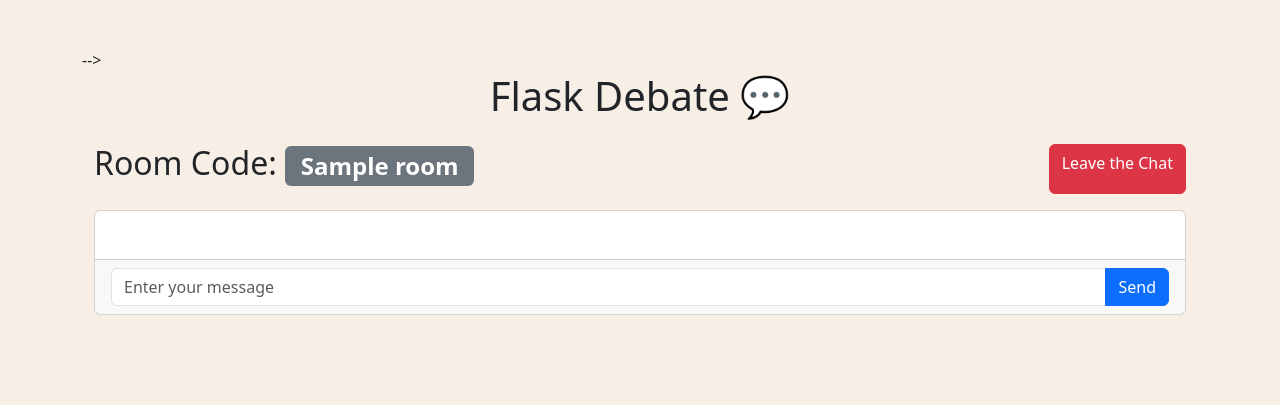
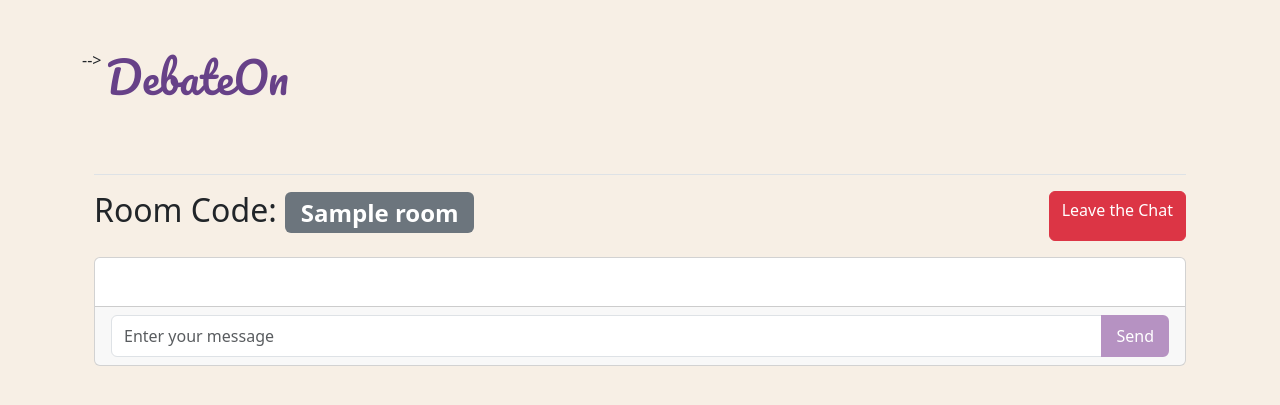
Before and after one commit to Sakib-Dalal/DebateOn, a Flask app: template templates/room.html in a window 1280 px wide. Shown: the top 405 px of the page. Run offline with Flask 3, Linux system fonts and the light colour scheme; tables that the repository leaves empty hold one stand-in row (values such as "Sample post"); the template is opened without the code that fills it: values that come from a table or form of the project are taken from there, most other values are stand-ins (such as "Sample title", 1, 10 or a date in 2020); some libraries are stand-ins or nearby versions.

Commit message:
update new features in playground

```diff
--- a/templates/room.html
+++ b/templates/room.html
@@ -1,19 +1,37 @@
-<!-- {% extends 'base.html' %}
-{% block content %} -->
+<!-- {% extends 'base.html' %} -->
+<!-- {% block content %} -->
+
 {% include "header.html" %}
 
 <div id="room-container" class="container">
-  <h1 class="text-center mb-4">Flask Debate 💬</h1>
+  <nav class="navbar navbar-expand-lg bg-body-light border-bottom">
+    <div class="container-fluid">
+        <a class="navbar-brand fs-2 fw-light mt-3" href="/">
+                <h1 class="logo" style="font-size: 43px; position: relative; top: -50px;">
+                    DebateOn
+                </h1>
+        </a>
+
+        <div class="login" style="direction: ltr;">
+          <div  id="navbarSupportedContent" >
+            <ul class="navbar-nav me-auto mb-2 mb-lg-0" style="display: flex; flex-direction: row; margin-top: 20px;">
+
+            </ul>
+          </div>
+        </div>
+
+      </div>
+    </nav>
 
   <!-- Room Code and Leave Button -->
-  <div class="d-flex justify-content-between mb-3">
+  <div class="d-flex justify-content-between mb-3 mt-3" style="">
     <h2>Room Code: <span class="badge bg-secondary">{{room}}</span></h2>
     <a href="/" id="leave-chat-btn" class="btn btn-danger">Leave the Chat</a>
   </div>
 
   <!-- Chat Room Widget -->
   <div id="chat-room-widget" class="card">
-    <div id="msgs-container" class="card-body" style="max-height: 700px; overflow-y: auto;">
+    <div id="msgs-container" class="card-body" style="max-height: 700px;">
       <ul id="messages" class="list-unstyled"></ul>
     </div>
 
@@ -21,7 +39,7 @@
     <div id="message-box" class="card-footer">
       <div class="input-group">
         <input type="text" placeholder="Enter your message" id="message-input" name="message" class="form-control" />
-        <button type="button" id="send-btn" class="btn btn-primary" onclick="sendMessage()">Send</button>
+        <button type="button" id="send-btn" class="btn btn-primary" onclick="sendMessage()" style="background-color: #B692C2; color: white; border: #B692C2 solid;">Send</button>
       </div>
     </div>
   </div>
@@ -42,10 +60,10 @@
       var messages = document.getElementById("messages");
       var senderIsUser = currentUser === sender;
       var content = sender === "" ?
-        `<h4 class="list-group-item list-group-item-info">
+        `<h4 class="list-group-item list-group-item-info" style="display:none;">
             <strong>${currentUser}:</strong> ${message}
         </h4>` :
-        `<h4 class="list-group-item ${senderIsUser ? "list-group-item-light" : "list-group-item-dark"}">
+        `<h4 class="list-group-item ${senderIsUser ? "text-danger": "text-primary"}">
             <strong>${sender}:</strong> ${message}
         </h4>`;
       messages.innerHTML += content;
```
